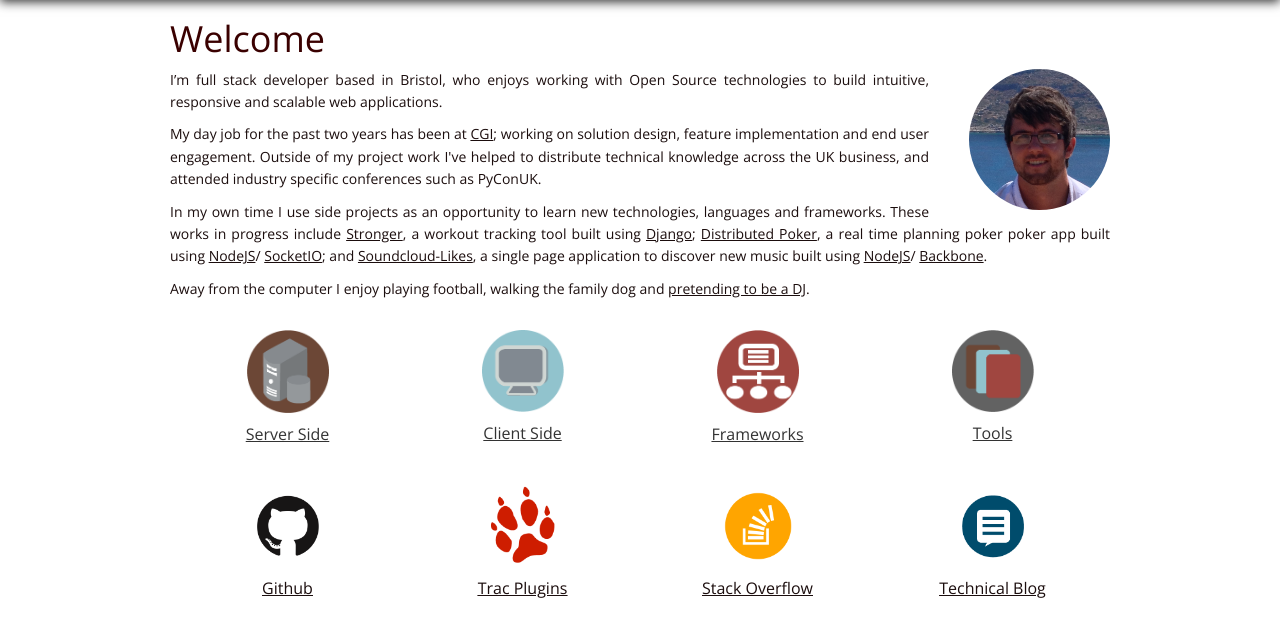
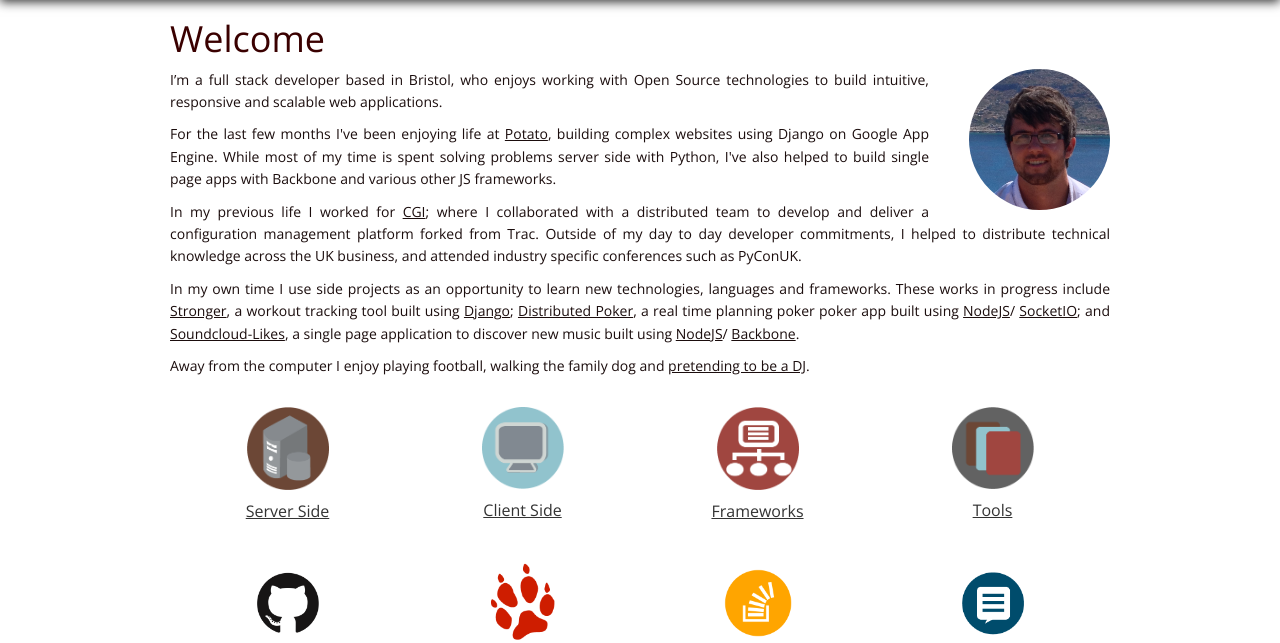
Before and after one commit to dannymilsom/dannymilsom.co.uk, a Django app: page / in a window 1280 px wide. Shown: the part 51-694 px from the top of the page. Run offline with Django 3.2, Linux system fonts and the light colour scheme; data that the repository does not hold is empty; parts of the project's set-up code (start-up, migrations or seed data) failed here and were passed over; some libraries are stand-ins or nearby versions; some web fonts are replaced.

Commit message:
Update about me text with Potato employment info

```diff
--- a/about/templates/homepage.html
+++ b/about/templates/homepage.html
@@ -11,13 +11,19 @@ Danny Milsom | Home
       <h1>Welcome</h2>
       <img class="img-circle img-responsive"
            src="/static/dannywebsite/images/danny-crete.png"/>
-      <p>I’m full stack developer based in Bristol, who enjoys working with Open
+      <p>I’m a full stack developer based in Bristol, who enjoys working with Open
         Source technologies to build intuitive, responsive and scalable web
         applications.</p>
-      <p>My day job for the past two years has been at
-        <a href="http://www.cgi.com/en">CGI</a>; working on
-        solution design, feature implementation and end user engagement.
-        Outside of my project work I've helped to distribute technical
+      <p>For the last few months I've been enjoying life at
+        <a href="https://p.ota.to/">Potato</a>, building complex websites using
+        Django on Google App Engine. While most of my time is spent solving
+        problems server side with Python, I've also helped to build single
+        page apps with Backbone and various other JS frameworks.
+      </p>
+      <p>In my previous life I worked for <a href="http://www.cgi.com/en">CGI</a>;
+        where I collaborated with a distributed team to develop and deliver a
+        configuration management platform forked from Trac. Outside of my day to
+        day developer commitments, I helped to distribute technical
         knowledge across the UK business, and attended industry specific
         conferences such as PyConUK.</p>
       <p>In my own time I use side projects as an opportunity to learn new
```
